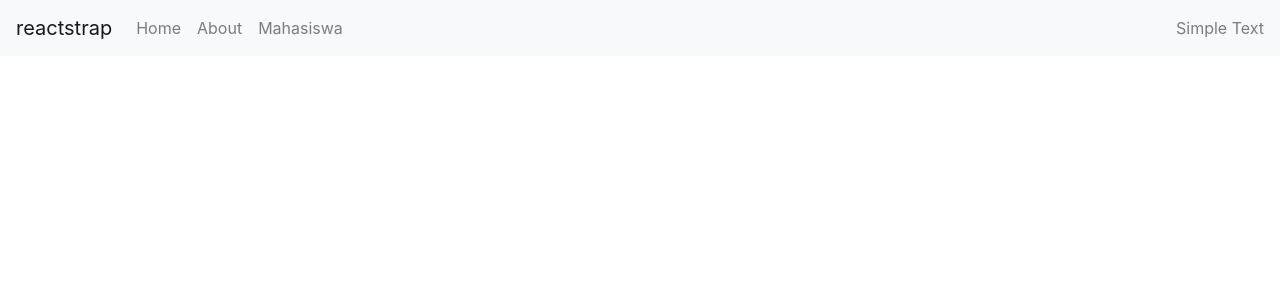
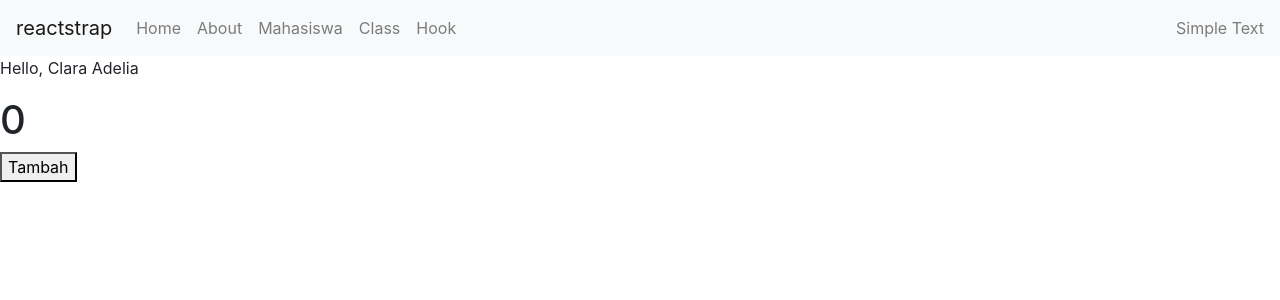
Before and after one commit to claraadelia/applikasipertama, a React (Create React App) app in the folder latihan_react_clara/: page /hooks in a window 1280 px wide. Shown: the top 300 px of the page. Built offline with nearby package versions, Linux system fonts and the light colour scheme.

Commit message:
berhasil menambahkan kelas dan hooks

```diff
--- a/latihan_react_clara/src/App.js
+++ b/latihan_react_clara/src/App.js
@@ -11,6 +11,8 @@
 import ListComp from './Component/Class/ListComp';
 import TambahComp from './Component/Class/TambahComp'
 import EditComp from './Component/Class/EditComp';
+import KelasComp from './Component/Class/Hooks/Class/KelasComp';
+import HooksComp from './Component/Class/Hooks/Fungsional/HooksComp';
 
 
 //import logo from './logo.svg';
@@ -30,6 +32,8 @@
         <Route exact path="/mahasiswa" component={ListComp}/>
         <Route exact path="/mahasiswa/tambah" component={TambahComp}/>
         <Route exact path="/mahasiswa/edit" component={EditComp} />
+        <Route exact path="/kelas" component={KelasComp} />
+        <Route exact path="/hooks" component={HooksComp} />
         {/* <Route exact path="/detail/:id" component={DetailComp}/>*/}
         </switch>
     </BrowserRouter>
--- /dev/null
+++ b/latihan_react_clara/src/Component/Class/Hooks/Class/KelasComp.jsx
@@ -0,0 +1,30 @@
+import React, { PureComponent } from 'react'
+
+class KelasComp extends PureComponent {
+    constructor(props) {
+        super(props)
+
+        this.state = {
+            jumlah: 0
+
+        }
+    }
+
+    tambahProduk = () => {
+        this.setState({
+            jumlah: this.state.jumlah + 1
+        })
+    }
+
+    render() {
+        return (
+            <div>
+                <h1>{this.state.jumlah}</h1>
+                <button onClick={this.tambahProduk}>Tambah Produk</button>
+            </div>
+
+        )
+    }
+}
+
+export default KelasComp
--- /dev/null
+++ b/latihan_react_clara/src/Component/Class/Hooks/Fungsional/HooksComp.jsx
@@ -0,0 +1,32 @@
+import React, {useState} from 'react'
+import TampilComp from './TampilComp';
+
+
+ const  HooksComp = () => {
+     const [jumlah, tambahJumlah] = useState(0)
+
+     //login
+     const [dataLogin, setDataLogin] = useState ({username: 'Clara Adelia', token: '123', isLogin: true})
+
+     //cek kondisi sudah login / belum
+
+     let tampil;
+
+     if(dataLogin.isLogin) {
+         tampil = <TampilComp
+            username = {dataLogin.username}
+            fungsi = {tambahJumlah.bind(this)}
+            jumlah = {jumlah} />
+     }else {
+         tampil = <TampilComp username="Maaf anda belum login" disabled= {true}/>
+     }
+
+
+    return (
+        <div>
+           {tampil}
+        </div>
+    )
+}
+
+export default HooksComp
--- /dev/null
+++ b/latihan_react_clara/src/Component/Class/Hooks/Fungsional/TampilComp.jsx
@@ -0,0 +1,13 @@
+import React from 'react'
+
+function TampilComp(props) {
+    return (
+        <div>
+            <p>Hello, {props.username}</p>
+            <h1>{props.jumlah}</h1>
+            <button onClick={()=>props.fungsi(props.jumlah+1)} disabled={props.disabled}>Tambah</button>
+        </div>
+    )
+}
+
+export default TampilComp
--- a/latihan_react_clara/src/Component/Fungsional/NavbarComp.jsx
+++ b/latihan_react_clara/src/Component/Fungsional/NavbarComp.jsx
@@ -35,6 +35,12 @@
                     <NavItem>
                         <NavLink href="/mahasiswa">Mahasiswa</NavLink>
                     </NavItem>
+                    <NavItem>
+                            <NavLink href="/kelas">Class</NavLink>
+                        </NavItem>
+                        <NavItem>
+                            <NavLink href="/hooks">Hook</NavLink>
+                        </NavItem>
                 </Nav>
                 <NavbarText>Simple Text</NavbarText>
             </Collapse>
```
